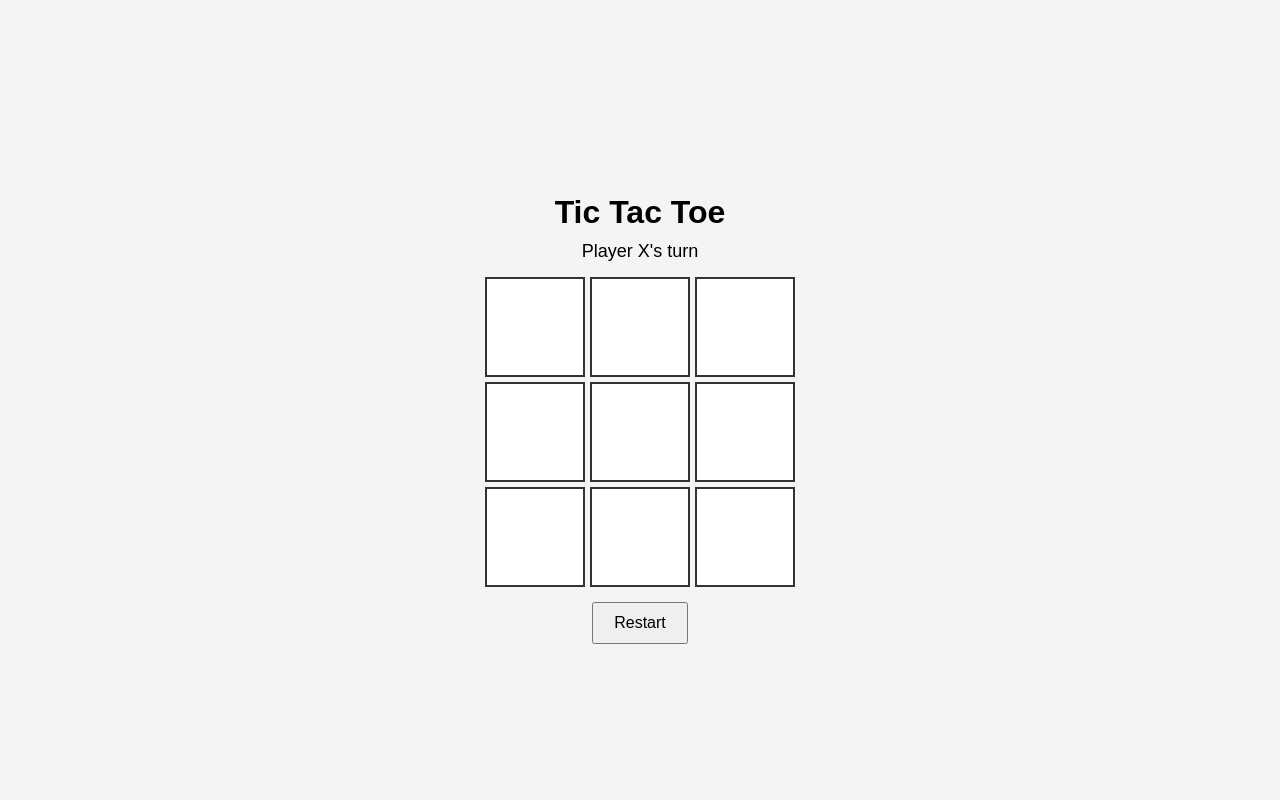
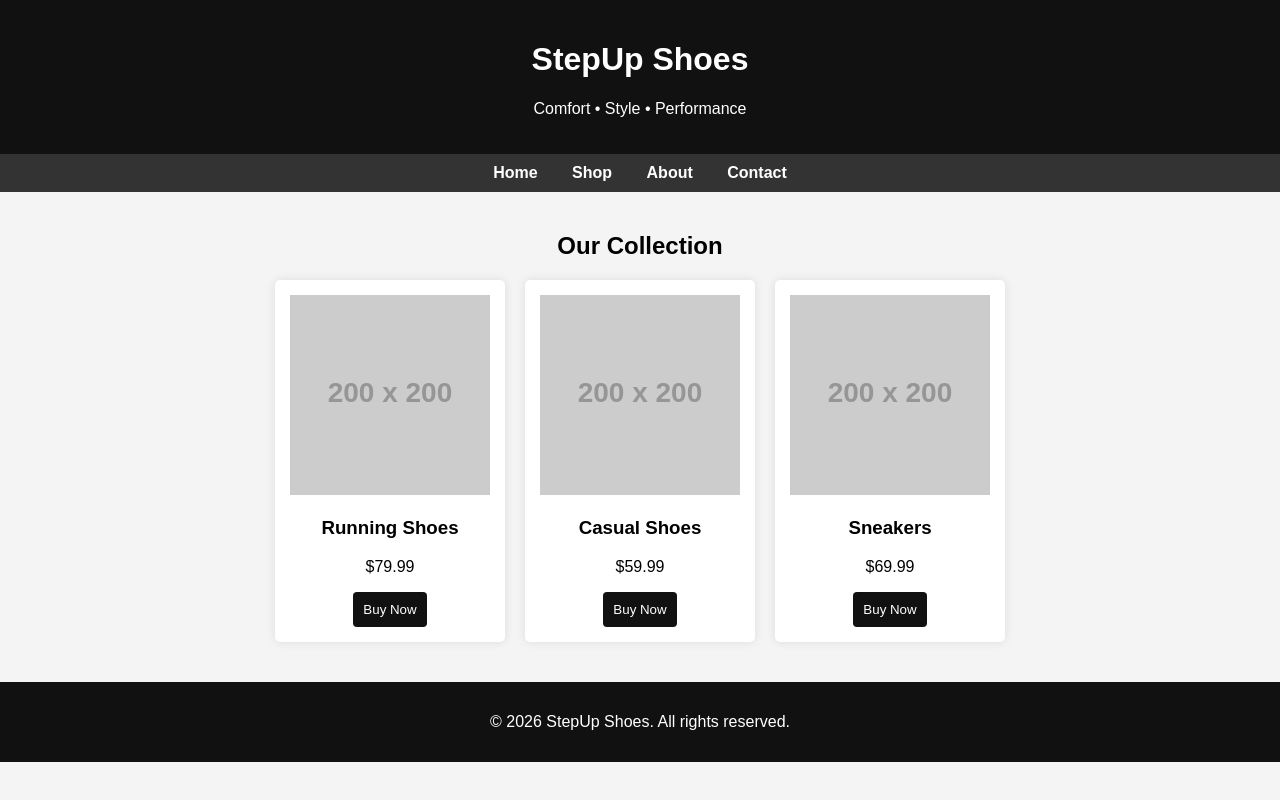
Before and after one commit to anagurung/moomoo, a plain HTML site: page nana.html in a window 1280 px wide. Drawn offline with Linux system fonts and the light colour scheme; placeholder pictures from the web are drawn by us.

Commit message:
Update nana.html

```diff
--- a/nana.html
+++ b/nana.html
@@ -1,139 +1,119 @@
 <!DOCTYPE html>
 <html lang="en">
 <head>
-  <meta charset="UTF-8" />
-  <title>Tic Tac Toe</title>
+    <meta charset="UTF-8">
+    <title>Shoe Store</title>
     <style>
         body {
             font-family: Arial, sans-serif;
-      background: #f4f4f4;
-      display: flex;
-      justify-content: center;
-      align-items: center;
-      height: 100vh;
+            margin: 0;
+            background-color: #f4f4f4;
         }
-
-    .game {
+        header {
+            background-color: #111;
+            color: white;
+            padding: 20px;
             text-align: center;
         }
-
-    h1 {
-      margin-bottom: 10px;
+        nav {
+            background-color: #333;
+            padding: 10px;
+            text-align: center;
         }
-
-    .status {
-      margin-bottom: 15px;
-      font-size: 18px;
+        nav a {
+            color: white;
+            margin: 0 15px;
+            text-decoration: none;
+            font-weight: bold;
         }
-
-    .board {
-      display: grid;
-      grid-template-columns: repeat(3, 100px);
-      grid-template-rows: repeat(3, 100px);
-      gap: 5px;
-      margin-bottom: 15px;
+        nav a:hover {
+            text-decoration: underline;
         }
-
-    .cell {
+        .container {
+            padding: 20px;
+        }
+        .products {
+            display: flex;
+            gap: 20px;
+            justify-content: center;
+            flex-wrap: wrap;
+        }
+        .product {
             background: white;
-      border: 2px solid #333;
-      font-size: 36px;
-      font-weight: bold;
-      display: flex;
-      justify-content: center;
-      align-items: center;
+            padding: 15px;
+            width: 200px;
+            border-radius: 5px;
+            text-align: center;
+            box-shadow: 0 0 10px rgba(0,0,0,0.1);
+        }
+        .product img {
+            width: 100%;
+            height: auto;
+        }
+        .product button {
+            background-color: #111;
+            color: white;
+            border: none;
+            padding: 10px;
             cursor: pointer;
+            border-radius: 4px;
         }
-
-    .cell:hover {
-      background: #eee;
+        .product button:hover {
+            background-color: #444;
         }
-
-    button {
-      padding: 10px 20px;
-      font-size: 16px;
-      cursor: pointer;
+        footer {
+            background-color: #111;
+            color: white;
+            text-align: center;
+            padding: 15px;
+            margin-top: 20px;
         }
     </style>
 </head>
 <body>
-  <div class="game">
-    <h1>Tic Tac Toe</h1>
-    <div class="status" id="status">Player X's turn</div>
 
-    <div class="board" id="board">
-      <div class="cell"></div>
-      <div class="cell"></div>
-      <div class="cell"></div>
-      <div class="cell"></div>
-      <div class="cell"></div>
-      <div class="cell"></div>
-      <div class="cell"></div>
-      <div class="cell"></div>
-      <div class="cell"></div>
+<header>
+    <h1>StepUp Shoes</h1>
+    <p>Comfort • Style • Performance</p>
+</header>
+
+<nav>
+    <a href="#">Home</a>
+    <a href="#">Shop</a>
+    <a href="#">About</a>
+    <a href="#">Contact</a>
+</nav>
+
+<div class="container">
+    <h2 style="text-align:center;">Our Collection</h2>
+
+    <div class="products">
+        <div class="product">
+            <img src="https://via.placeholder.com/200" alt="Running Shoes">
+            <h3>Running Shoes</h3>
+            <p>$79.99</p>
+            <button>Buy Now</button>
         </div>
 
-    <button onclick="restartGame()">Restart</button>
+        <div class="product">
+            <img src="https://via.placeholder.com/200" alt="Casual Shoes">
+            <h3>Casual Shoes</h3>
+            <p>$59.99</p>
+            <button>Buy Now</button>
         </div>
 
-  <script>
-    const cells = document.querySelectorAll(".cell");
-    const statusText = document.getElementById("status");
+        <div class="product">
+            <img src="https://via.placeholder.com/200" alt="Sneakers">
+            <h3>Sneakers</h3>
+            <p>$69.99</p>
+            <button>Buy Now</button>
+        </div>
+    </div>
+</div>
 
-    let currentPlayer = "X";
-    let gameActive = true;
-    let board = ["", "", "", "", "", "", "", "", ""];
+<footer>
+    <p>&copy; 2026 StepUp Shoes. All rights reserved.</p>
+</footer>
 
-    const winningCombinations = [
-      [0, 1, 2],
-      [3, 4, 5],
-      [6, 7, 8],
-      [0, 3, 6],
-      [1, 4, 7],
-      [2, 5, 8],
-      [0, 4, 8],
-      [2, 4, 6]
-    ];
-
-    cells.forEach((cell, index) => {
-      cell.addEventListener("click", () => handleCellClick(index));
-    });
-
-    function handleCellClick(index) {
-      if (board[index] !== "" || !gameActive) return;
-
-      board[index] = currentPlayer;
-      cells[index].textContent = currentPlayer;
-
-      if (checkWinner()) {
-        statusText.textContent = `Player ${currentPlayer} wins! 🎉`;
-        gameActive = false;
-        return;
-      }
-
-      if (board.every(cell => cell !== "")) {
-        statusText.textContent = "It's a draw!";
-        gameActive = false;
-        return;
-      }
-
-      currentPlayer = currentPlayer === "X" ? "O" : "X";
-      statusText.textContent = `Player ${currentPlayer}'s turn`;
-    }
-
-    function checkWinner() {
-      return winningCombinations.some(combination => {
-        return combination.every(index => board[index] === currentPlayer);
-      });
-    }
-
-    function restartGame() {
-      board = ["", "", "", "", "", "", "", "", ""];
-      currentPlayer = "X";
-      gameActive = true;
-      statusText.textContent = "Player X's turn";
-      cells.forEach(cell => (cell.textContent = ""));
-    }
-  </script>
 </body>
 </html>
```
Lines whose indentation alone changed are shown as unchanged.
